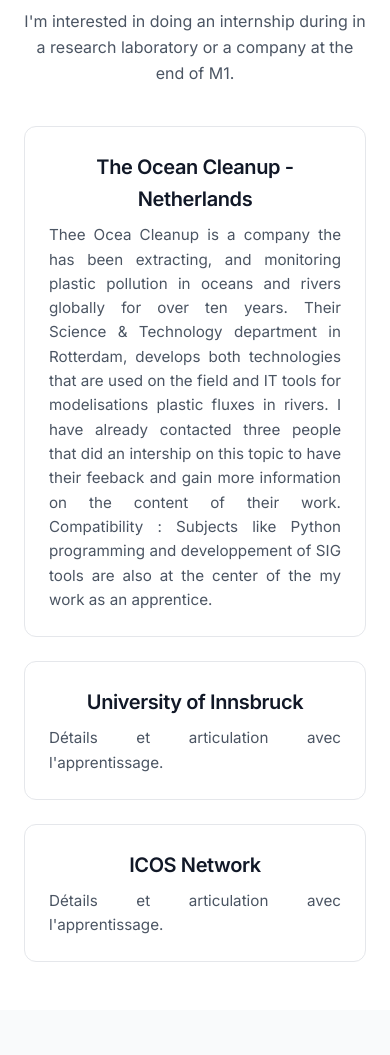
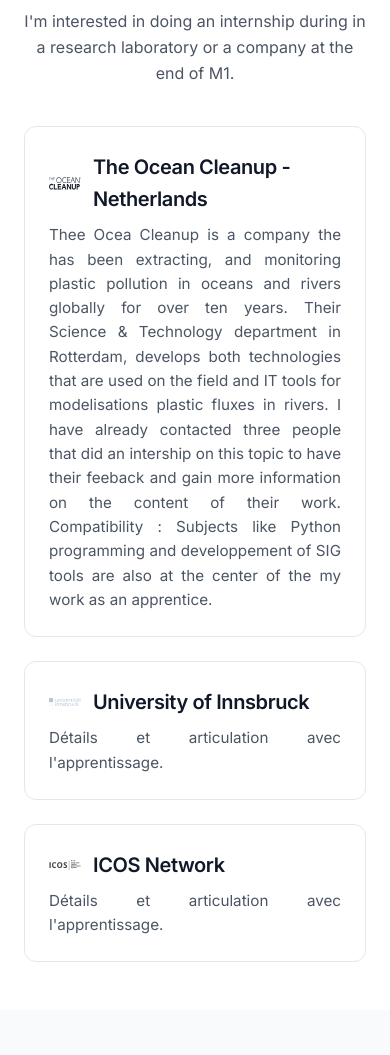
Before and after one commit to loic-harmant/loic-harmant.github.io, a plain HTML site: page index.html in a window 390 px wide. Shown: the part 3130-4185 px from the top of the page. Drawn offline with Linux system fonts and the light colour scheme.

Commit message:
Enhance mobility items with headers and logos
Added engagement headers and logos for various mobility items.

```diff
--- a/index.html
+++ b/index.html
@@ -122,18 +122,29 @@
 
       <div class="mobility-list">
         <article class="mobility-item">
-          <h3>The Ocean Cleanup - Netherlands</h3>
+          <div class="engagement-header">
+            <img src="images/logo-theoceancleanup.svg" alt="The Ocean Cleanup" class="engagement-logo">
+            <h3>The Ocean Cleanup - Netherlands</h3>
+          </div>
           <p>Thee Ocea Cleanup is a company the has been extracting, and monitoring plastic pollution in oceans and rivers globally for over ten years.
             Their Science & Technology department in Rotterdam, develops both technologies that are used on the field and IT tools for modelisations plastic fluxes in rivers.
             I have already contacted three people that did an intership on this topic to have their feeback and gain more information on the content of their work.
             Compatibility : Subjects like Python programming and developpement of SIG tools are also at the center of the my work as an apprentice.</p>
         </article>
+
         <article class="mobility-item">
-          <h3>University of Innsbruck</h3>
+          <div class="engagement-header">
+            <img src="images/logo-innsbruck.svg" alt="Université d'Innsbruck" class="engagement-logo">
+            <h3>University of Innsbruck</h3>
+          </div>
           <p>Détails et articulation avec l'apprentissage.</p>
         </article>
+
         <article class="mobility-item">
-          <h3>ICOS Network</h3>
+          <div class="engagement-header">
+            <img src="images/logo-icos.svg" alt="Réseau ICOS" class="engagement-logo">
+            <h3>ICOS Network</h3>
+          </div>
           <p>Détails et articulation avec l'apprentissage.</p>
         </article>
       </div>
```
